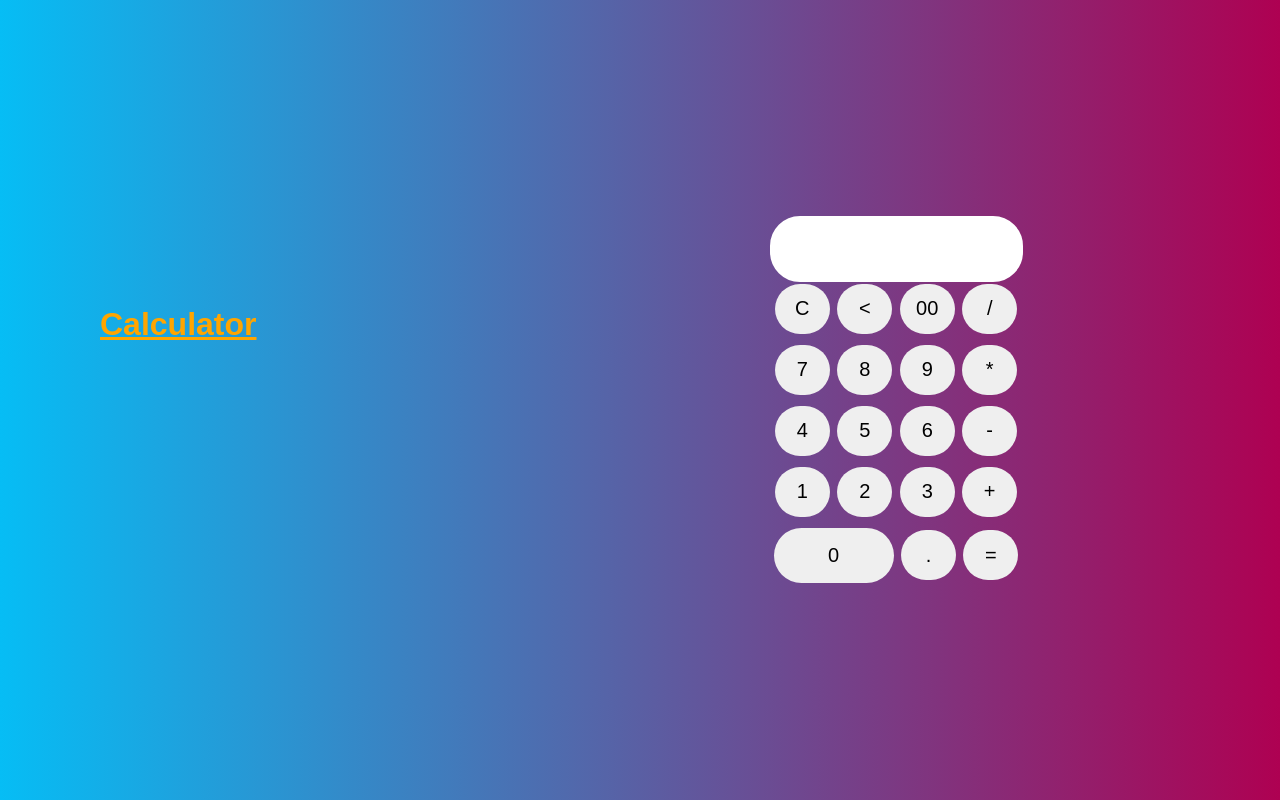
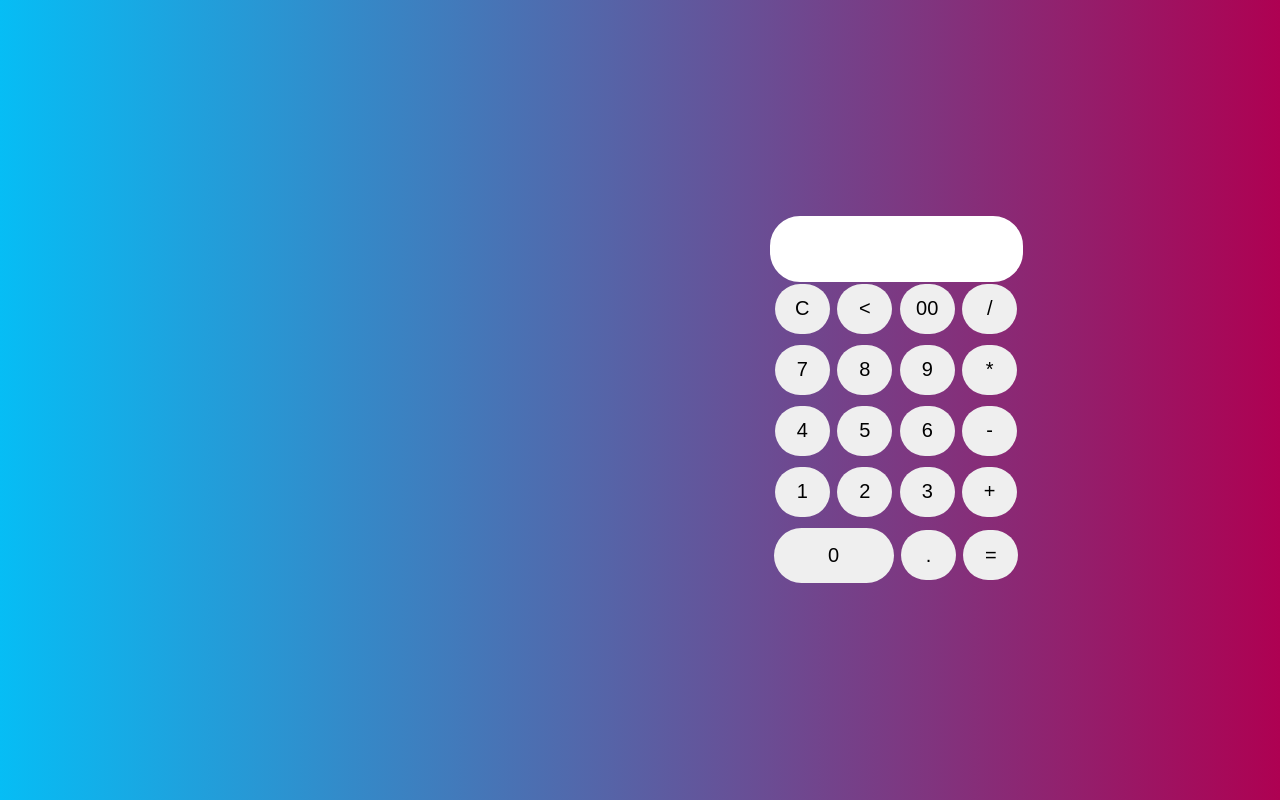
Before and after one commit to disha7555/online_calculator, a plain HTML site: page index.html in a window 1280 px wide. Drawn offline with Linux system fonts and the light colour scheme.

Commit message:
Update index.html

```diff
--- a/index.html
+++ b/index.html
@@ -8,7 +8,7 @@
     <link rel="stylesheet" href="calc.css">
 </head>
 <br>
-<h1 style="margin-left:100px;color: orange;margin-top: 300px;"><u style="color: orange;">Calculator</u></h1>
+<h1 style="margin-left:100px;color: orange;margin-top: 300px;"><u style="color: orange;"></u></h1>
     <form name="form1" class="calc1" action="calc.html" method="post">
         <input type="text" name="answer" id="display"><br>
         <input type="button" class="btnDesign" value="C" onclick="form1.answer.value=''">
```
